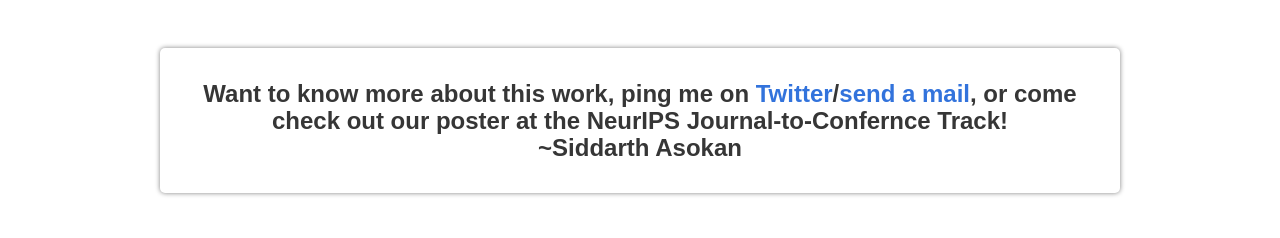
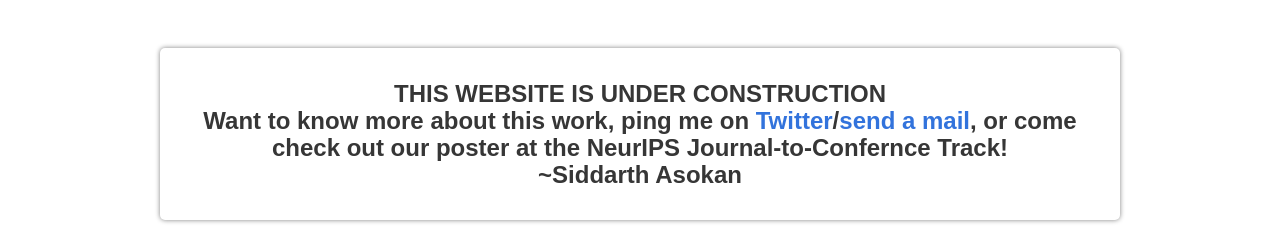
Before and after one commit to DarthSid95/ELAnalysisGANs, a plain HTML site: page index.html in a window 1280 px wide. Shown: the top 238 px of the page. Drawn offline with nearby package versions, Linux system fonts and the light colour scheme; some icons are missing; a web font is replaced by a local one.

Commit message:
first commit

```diff
--- a/index.html
+++ b/index.html
@@ -102,7 +102,7 @@
           <div class="column has-text-centered">
             <div class="bannerCover">
               <div class="banner">
-                 <h4 class="title is-4 publication-title">Want to know more about this work, ping me on <a href="https://twitter.com/Siddarth95">Twitter</a>/<a href="mailto:siddarth.asokan@gmail.com">send a mail</a>, or come check out our poster at the NeurIPS Journal-to-Confernce Track!<br> ~Siddarth Asokan</h4>
+                 <h4 class="title is-4 publication-title">THIS WEBSITE IS UNDER CONSTRUCTION <br> Want to know more about this work, ping me on <a href="https://twitter.com/Siddarth95">Twitter</a>/<a href="mailto:siddarth.asokan@gmail.com">send a mail</a>, or come check out our poster at the NeurIPS Journal-to-Confernce Track!<br> ~Siddarth Asokan</h4>
 
               </div>
           </div>
@@ -118,8 +118,9 @@
 <!---
 <iframe src="https://kiwiirc.com/client/irc.ircnet.com/#SpiderGANs" style="border:0; width:100%; height:500px;"></iframe>
 --->
-
+<!--
 <iframe src="https://go.arena.im/embed/chat/spectrumlab/spectrumlab-global" style="border: 0; width: 1px; min-width: 100%; height: 500px; border-radius: 4px;"></iframe>
+-->
 
   <section class="hero">
     <div class="hero-body">
```
